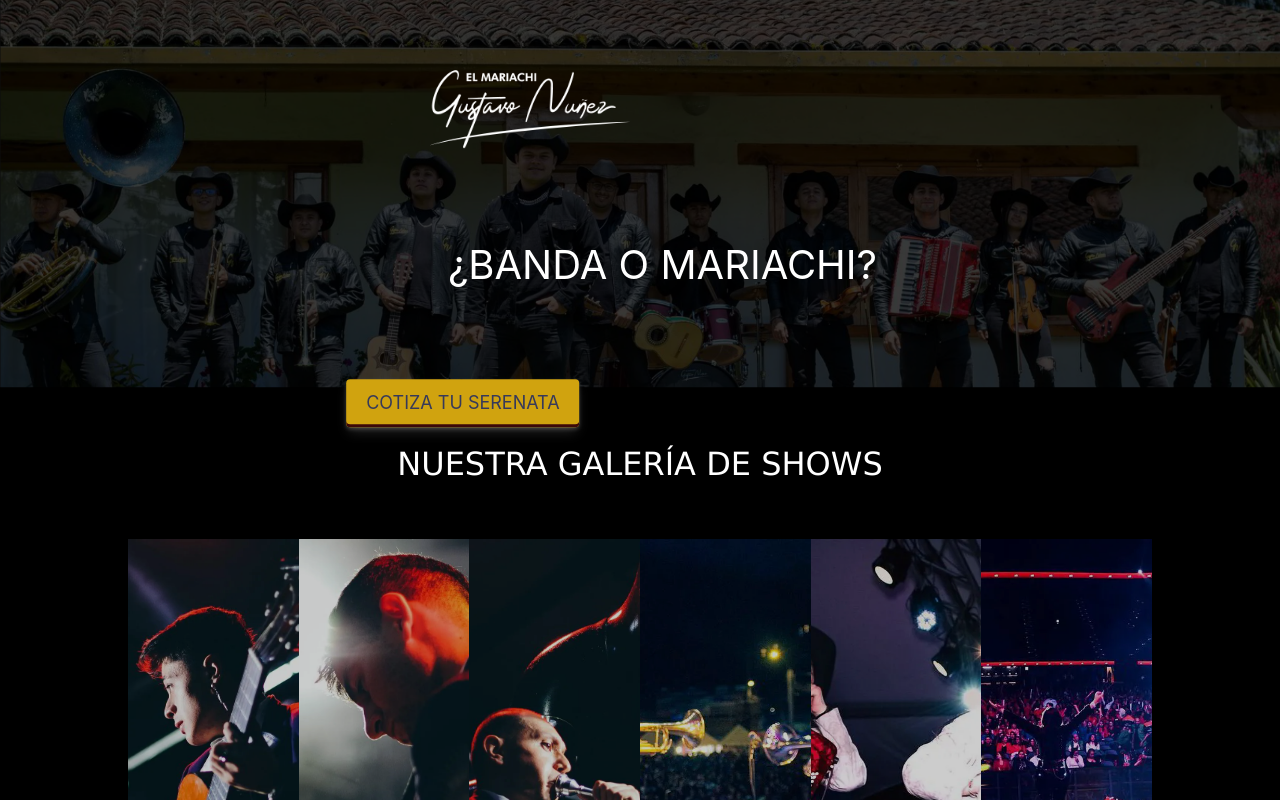
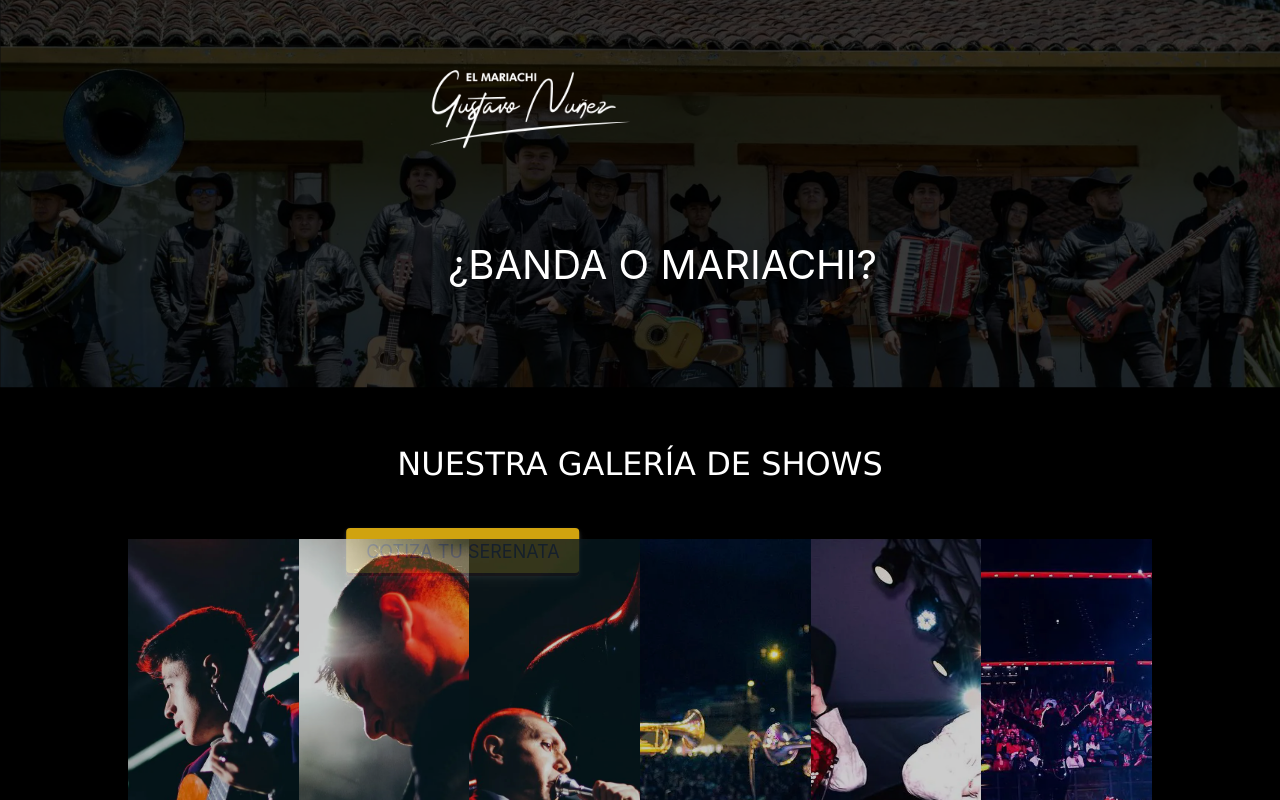
Before and after one commit to DannielNu777/Front-El-Gran-Garibaldi, a React (Create React App) app: page /mariachi_banda in a window 1280 px wide. Shown: the top 800 px of the page. Built offline with nearby package versions, Linux system fonts and the light colour scheme; no server answers; a web font is replaced by a local one.

Commit message:
Update MariachiBanda.js

```diff
--- a/src/components/MariachiBanda.js
+++ b/src/components/MariachiBanda.js
@@ -22,7 +22,9 @@ function MariachiBanda() {
                         <img className='imgMain-groups' src={MariachiObanda}/>
                         <img className='imgMain-groups-I' src={MariachiObandaI}/>
                         <a className="home-groups">¿BANDA O MARIACHI?</a>
-                        <button className="button-mariachi-banda">COTIZA TU SERENATA</button>
+                        <a href="https://api.whatsapp.com/message/5N3247B74BANF1?autoload=1&app_absent=0">
+                                    <button className="button-banda">COTIZA TU SERENATA</button>
+                        </a>
                     </div>
                 </header>
                 <section>
```
